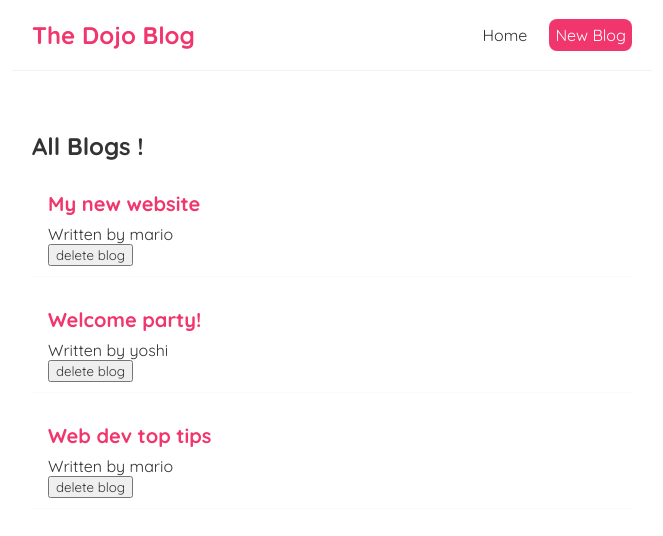
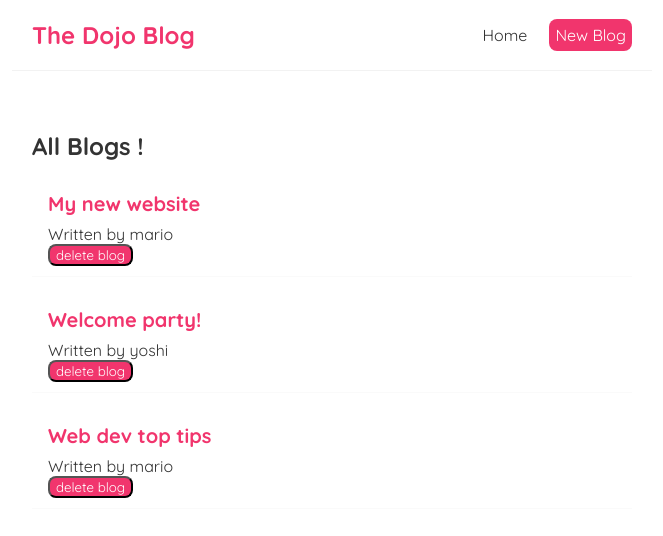
Before and after one commit to dhyseni20/dojo-blog, a React (Create React App) app: page / in a window 1280 px wide. Shown: the top 536 px of the page, without its empty margins (308-971 px from the left). Built offline with nearby package versions, Linux system fonts and the light colour scheme.

Commit message:
Lesson 14 - Use Effect Hook

```diff
--- a/src/BlogList.js
+++ b/src/BlogList.js
@@ -10,7 +10,16 @@ const BlogList = ({ blogs, title, handleDelete }) => {
         <div className="blog-preview" key={blog.id}>
           <h2>{blog.title}</h2>
           <p>Written by {blog.author}</p>
-          <button onClick={() => handleDelete(blog.id)}>delete blog</button>
+          <button
+            onClick={() => handleDelete(blog.id)}
+            style={{
+              color: "white",
+              backgroundColor: "#f1356d",
+              borderRadius: "8px",
+            }}
+          >
+            delete blog
+          </button>
         </div>
       ))}
     </div>
--- a/src/Home.js
+++ b/src/Home.js
@@ -1,4 +1,4 @@
-import { useState } from "react";
+import { useState, useEffect } from "react";
 import BlogList from "./BlogList";
 
 const Home = () => {
@@ -17,6 +17,10 @@ const Home = () => {
     const newBlogs = blogs.filter((blog) => blog.id !== id);
     setBlogs(newBlogs);
   };
+
+  useEffect(() => {
+    console.log("use effect run");
+  });
   return (
     <div className="home">
       <BlogList blogs={blogs} title="All Blogs !" handleDelete={handleDelete} />
```
